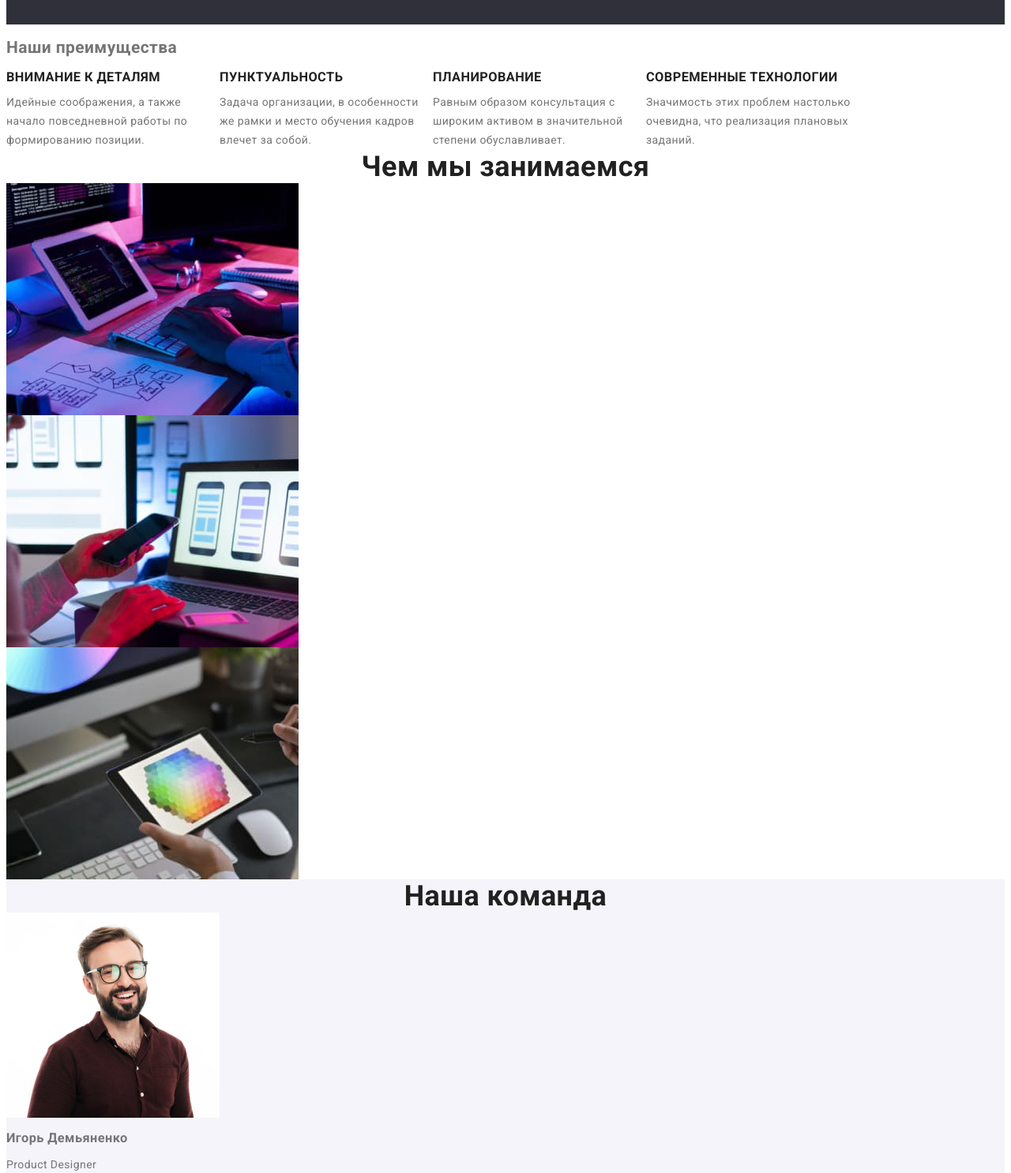
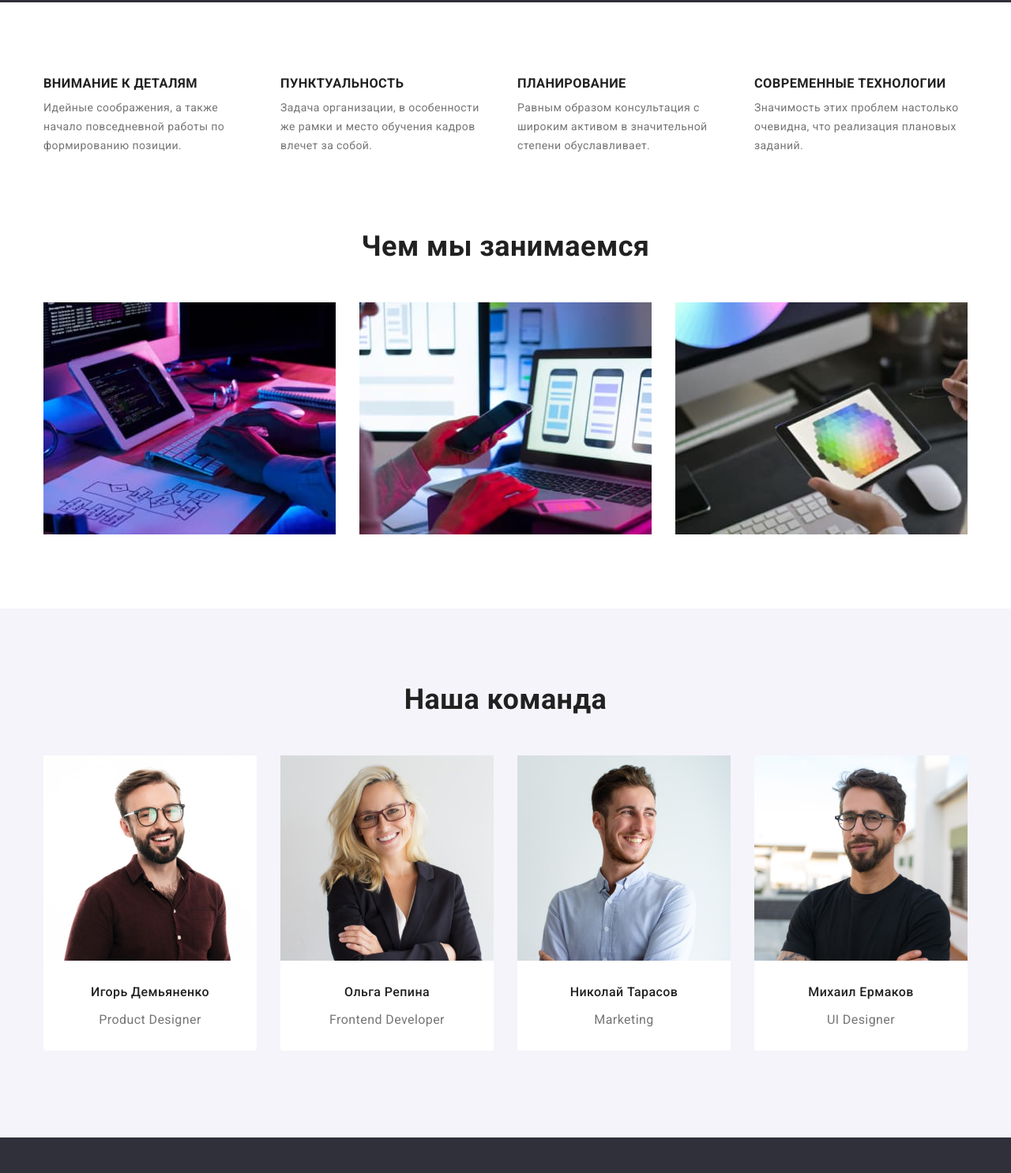
Before and after one commit to VovaPn/goit-markup-hw-03, a plain HTML site: page index.html in a window 1280 px wide. Shown: the part 678-2164 px from the top of the page at 79% size. Drawn offline with nearby package versions, Linux system fonts and the light colour scheme.

Commit message:
Update index.html

```diff
--- a/index.html
+++ b/index.html
@@ -7,112 +7,142 @@
     <title>Web Studio (Version 2.1)</title>
     <link href="https://fonts.googleapis.com/css2?family=Raleway:wght@700&family=Roboto:wght@400;500;700;900&display=swap"
         rel="stylesheet">
+    <link rel="stylesheet" href="https://cdnjs.cloudflare.com/ajax/libs/modern-normalize/1.1.0/modern-normalize.min.css"
+        integrity="sha512-wpPYUAdjBVSE4KJnH1VR1HeZfpl1ub8YT/NKx4PuQ5NmX2tKuGu6U/JRp5y+Y8XG2tV+wKQpNHVUX03MfMFn9Q=="
+        crossorigin="anonymous" referrerpolicy="no-referrer" />
     <link rel="stylesheet" href="./css/styles.css">
 </head>
 <body>
     <!--шапка-->
-    <header>
+    <header class="page-header">
+        <div class="container header-all">
+            <a href="./index.html" class="logo-header">Web<span class="logo-second-color">Studio</span></a>
         <nav>
-            <a href="./index.html" class="logo">Web<span class="logo-second-color">Studio</span></a>
-            <ul>
+
+            <ul class="header-links header-all">
                 <li>
                     <a href="./index.html" class="nav-link current">Студия</a>
                 </li>
                 <li>
-                    <a href="./portfolio.html" class="nav-link">Портфолио</a>
+                    <a href="./portfolio.html" class="nav-link header-portfolio">Портфолио</a>
                 </li>
                 <li>
                     <a href="" class="nav-link">Контакты</a>
                 </li>
             </ul>
         </nav>
-       <ul>
-           <li><a href="mailto:info@devstudio.com" class="nav-contact"  >info@devstudio.com</a></li>
+           <ul class="header-contacts ">
+           <li><a href="mailto:info@devstudio.com" class="nav-contact nav-mail"  >info@devstudio.com</a></li>
            <li><a href="tel:+380961111111" class="nav-contact">+38 096 111 11 11</a></li>
 
        </ul>
-
-    </header>
-<!-- main -->
-    <main>
+    </div>
+       </header>
+    <!-- main -->
+        <main>
         <!--hero-->
         <section class="hero">
-            <h1 class="hero-heading">Эффективные решения для вашего бизнеса</h1>
+            <div class="container">
+                <h1 class="hero-heading">Эффективные решения для вашего бизнеса</h1>
             <button class="hero-button">Заказать услугу</button>
+            </div>
+
         </section>
         <!--benefits-->
-    <section>
-        <h2>Наши преимущества</h2>
+    <div class="container">
+        <section class="section">
+        <h2 class="hide">Наши преимущества</h2>
         <ul class="benefits">
-            <li>
+            <li class="benefits-sections">
                 <h3 class="benefits-heading">Внимание к деталям</h3>
                 <p class="benefits-paragraph">Идейные соображения, а также начало повседневной работы по формированию позиции.</p>
             </li>
-            <li>
+            <li class="benefits-sections">
                 <h3 class="benefits-heading">Пунктуальность</h3>
                 <p class="benefits-paragraph">Задача организации, в особенности же рамки и место обучения кадров влечет за собой.</p>
             </li>
-            <li>
+            <li class="benefits-sections">
                 <h3 class="benefits-heading">Планирование</h3>
                 <p class="benefits-paragraph">Равным образом консультация с широким активом в значительной степени обуславливает.</p>
             </li>
-            <li>
+            <li class="benefits-sections">
                 <h3 class="benefits-heading">Современные технологии</h3>
                 <p class="benefits-paragraph">Значимость этих проблем настолько очевидна, что реализация плановых заданий.</p>
             </li>
         </ul>
     </section>
-    <!--чим ми займаємось-->
-    <section>
-        <h2 class="heading">Чем мы занимаемся</h2>
-        <ul>
-            <li>
+</div>
+    <!--what we do-->
+    <div class="container">
+        <section class="whatwedo section">
+        <h2 class="heading whatwedo-heading">Чем мы занимаемся</h2>
+        <ul class="whatwedo-images">
+            <li class="whatwedo-image">
          <img src="./image/box1.jpg" alt="1" width="370" height="294">
             </li>
-            <li>
+            <li class="whatwedo-image">
          <img src="./image/box2.jpg" alt="2" width="370" height="294">
             </li>
-            <li>
+            <li class="whatwedo-image">
          <img src="./image/box3.jpg" alt="3" width="370" height="294">
             </li>
         </ul>
     </section>
-    <!--Команда-->
-    <section class="team">
-        <h2 class="heading">Наша команда</h2>
-        <ul>
-            <li>
+</div>
+
+    <!--team-->
+
+     <section class="team section">
+        <div class="container">
+        <h2 class="heading team-heading">Наша команда</h2>
+        <ul class="team-members">
+            <li class="team-member">
             <img src="./image/teamcard1.jpg" alt="1" width="270" height="260">
-            <h3>Игорь Демьяненко</h3>
-            <p>Product Designer</p>
+            <div class="team-card">
+            <h3 class="team-member-heading">Игорь Демьяненко</h3>
+            <p class="team-paragraph">Product Designer</p>
+            </div>
             </li>
-            <li>
+            <li class="team-member">
                 <img src="./image/teamcard2.jpg" alt="2" width="270" height="260">
-                <h3>Ольга Репина</h3>
-                <P>Frontend Developer</P>
+                <div class="team-card">
+                 <h3 class="team-member-heading">Ольга Репина</h3>
+                <P class="team-paragraph">Frontend Developer</P>
+                </div>
+
             </li>
-            <li>
+            <li class="team-member">
                 <img src="./image/teamcard3.jpg" alt="3" width="270" height="260">
-                <h3>Николай Тарасов</h3>
-                <p>Marketing</p>
+                <div class="team-card">
+                 <h3 class="team-member-heading">Николай Тарасов</h3>
+                <p class="team-paragraph">Marketing</p>
+                </div>
+
             </li>
-            <li>
+            <li class="team-member">
                 <img src="./image/teamcard4.jpg" alt="4" width="270" height="260">
-                <h3>Михаил Ермаков</h3>
-                <p>UI Designer</p>
+                <div class="team-card">
+                <h3 class="team-member-heading">Михаил Ермаков</h3>
+                <p class="team-paragraph">UI Designer</p>
+                </div>
+
             </li>
         </ul>
+        </div>
     </section>
+
+
     </main>
     <!--футтер-->
-    <footer>
-        <a href="./index.html" class="logo">Web<span class="logo-second-color-footer">Studio</span></a>
+    <footer class="page-footer">
+        <div class="container">
+         <a href="./index.html" class="logo-footer">Web<span class="logo-second-color-footer">Studio</span></a>
         <address class="footer-address">
         <ul>
             <li>
                 г. Киев, пр-т Леси Украинки, 26
             </li>
-            <li>
+            <li class="footer-mail">
                 <a href="mailto:info@devstudio.com" class="footer-contacts">info@devstudio.com</a>
             </li>
             <li>
@@ -120,6 +150,8 @@
             </li>
         </ul>
     </address>
+        </div>
+
     </footer>
 
 
```
